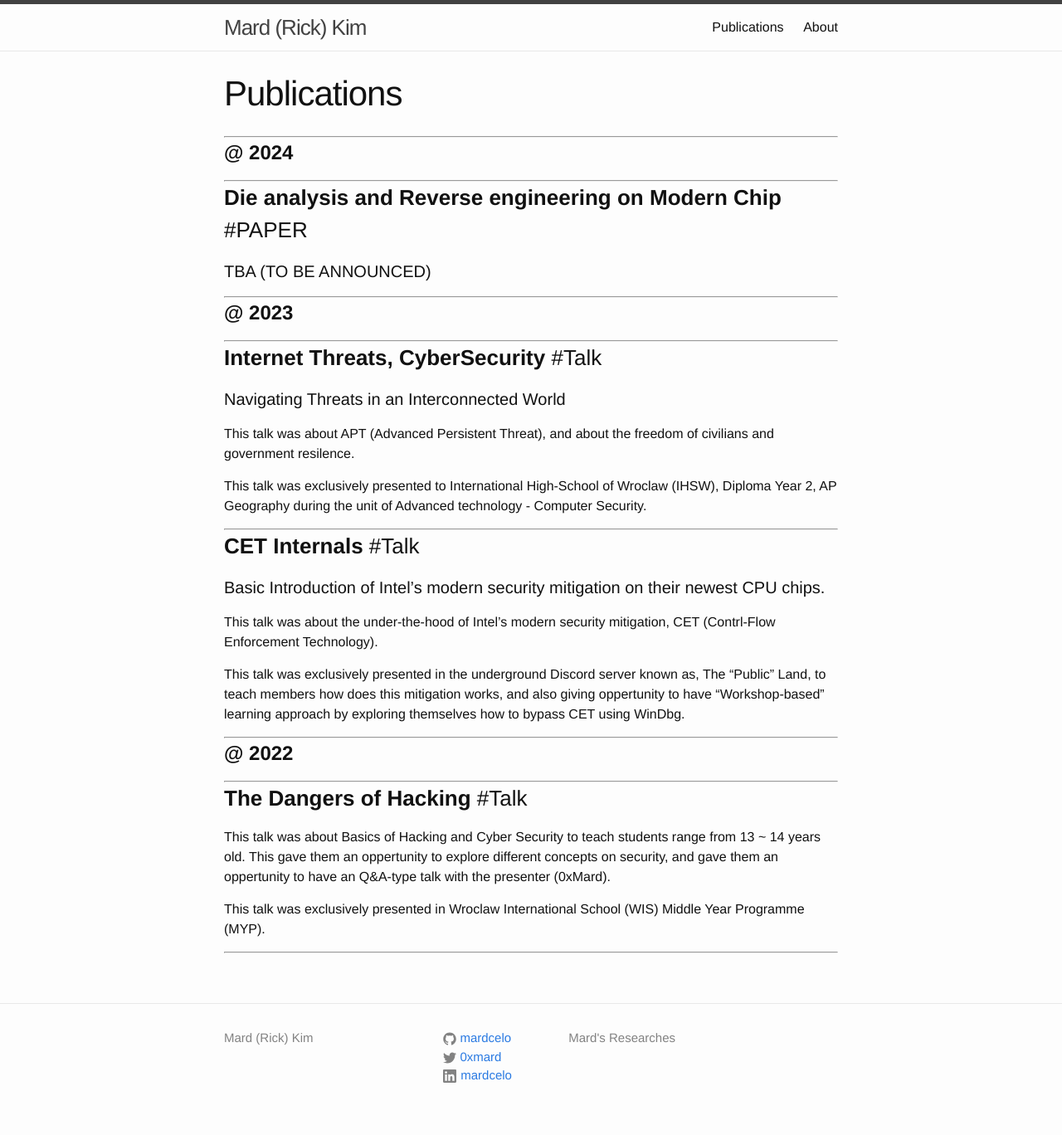
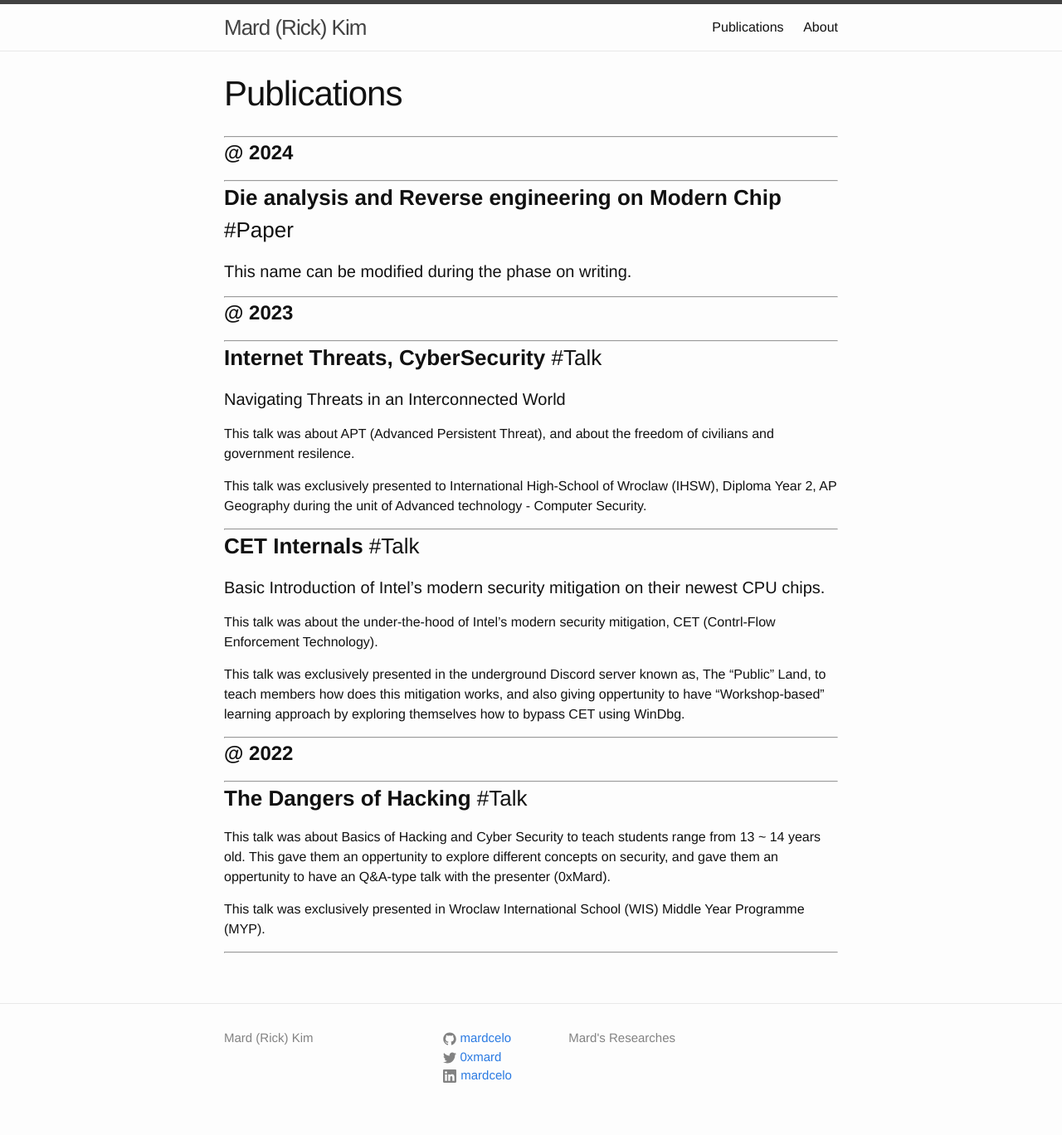
Before and after one commit to Mardcelo/mardcelo.github.io, a Jekyll site: the page built from Publications.md, in a window 1280 px wide. Shown: the whole page at 83% size. Built offline with Jekyll 4.4.1, drawn with Linux system fonts in a browser that asks for light colours.

Commit message:
Update Publications.md

```diff
--- a/Publications.md
+++ b/Publications.md
@@ -8,8 +8,8 @@ permalink: /pubs/
 # **@ 2024**
 ---
 
-### **Die analysis and Reverse engineering on Modern Chip** #PAPER ##
-#### TBA (TO BE ANNOUNCED) ###
+### **Die analysis and Reverse engineering on Modern Chip** #Paper ##
+#### This name can be modified during the phase on writing. ####
 
 ---
 # **@ 2023**
```
